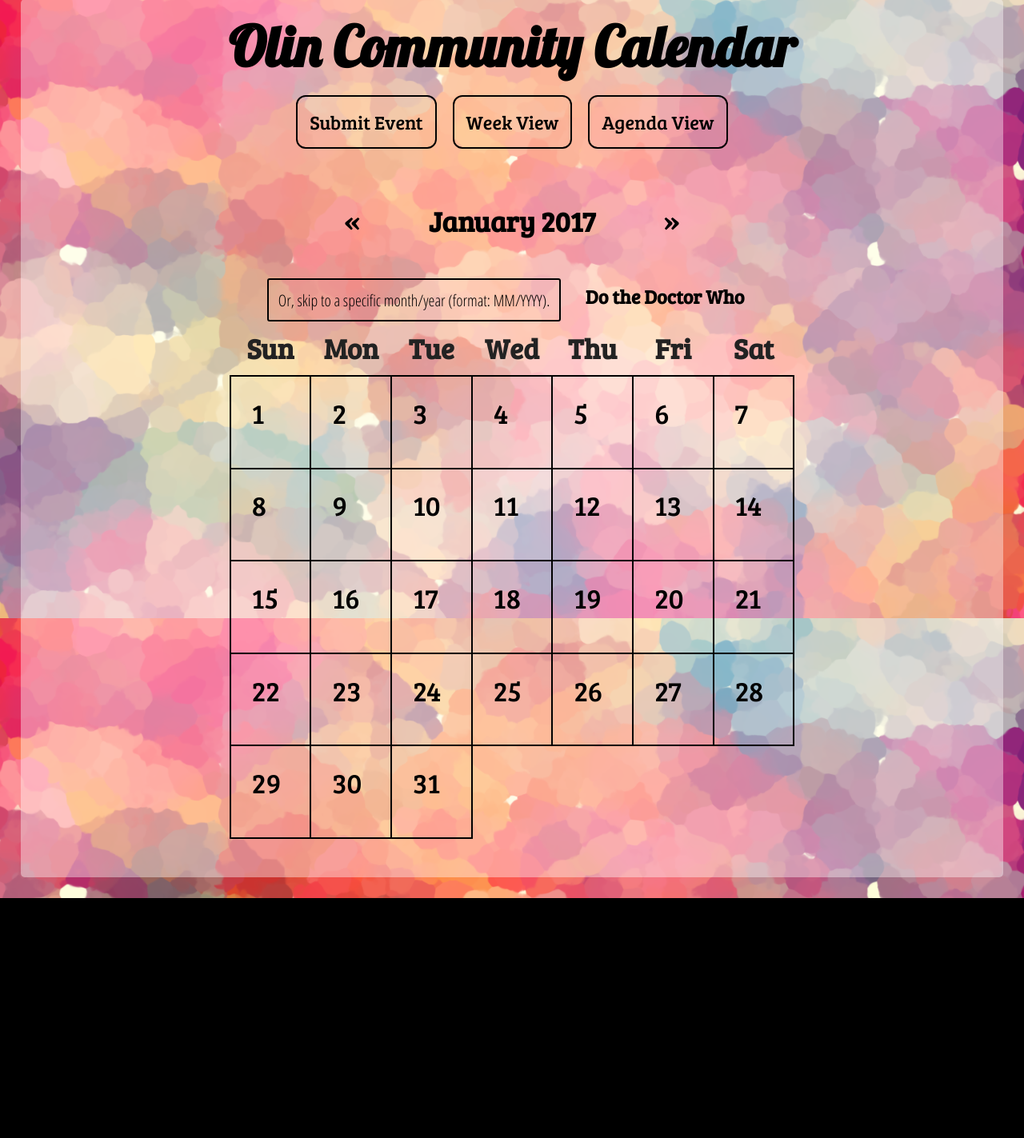
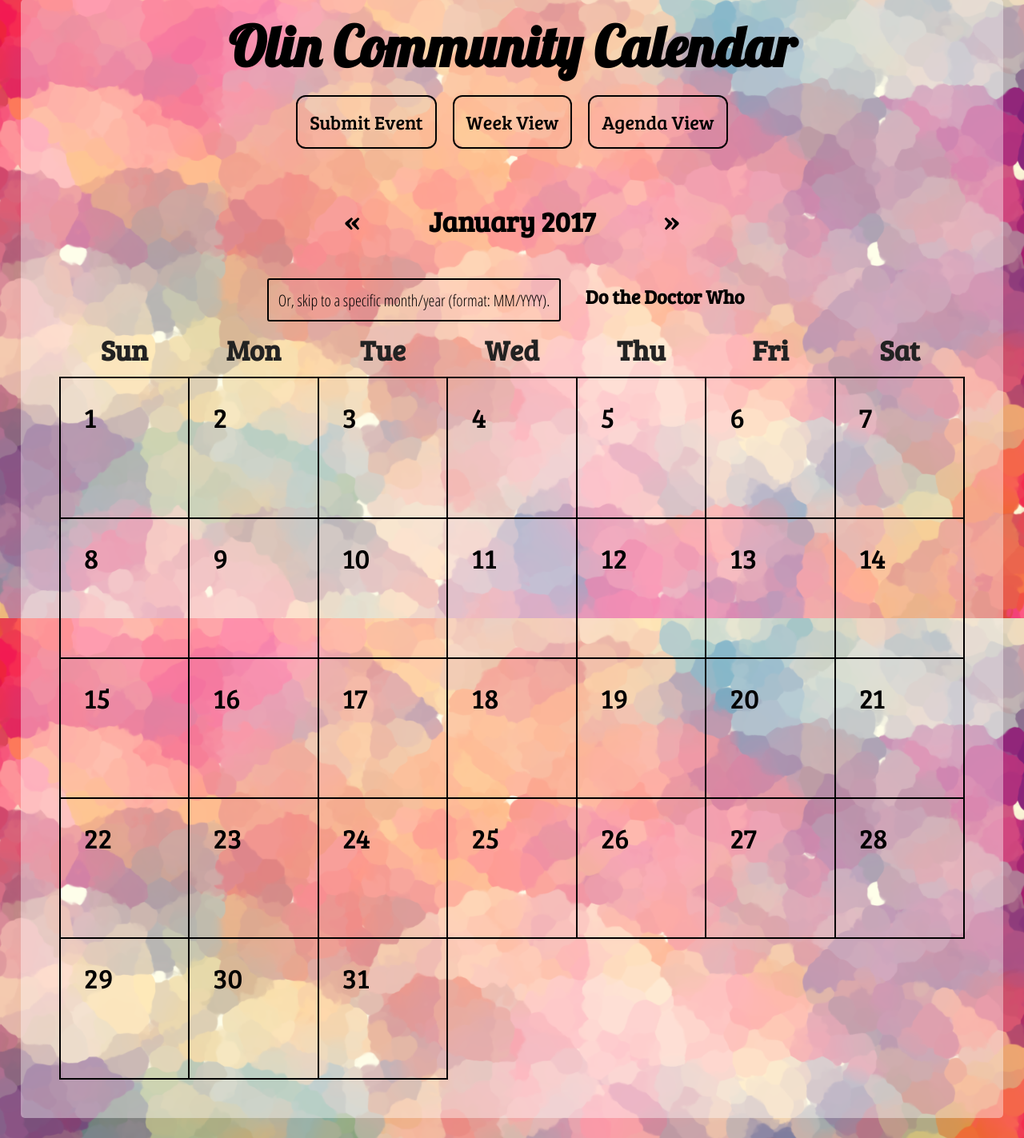
Before and after one commit to leonjunwei/htl-calendar, a Flask app: page / in a window 1280 px wide. Shown: the part 27-1450 px from the top of the page at 80% size. Before the commit the page ends 1150 px from the top, so only its background shows below. Run offline with Flask 2, Linux system fonts and the light colour scheme; data that the repository does not hold is empty; some libraries are stand-ins or nearby versions.

Commit message:
CSS fixes

```diff
--- a/static/stylesheet.css
+++ b/static/stylesheet.css
@@ -189,7 +189,7 @@ table {
   border-collapse: collapse;
   color: #222;
   font-family: 'Bree Serif', serif;
-  /*width: 100%;*/
+  width: 100%;
 }
 
 table.formData {
--- a/templates/index.html
+++ b/templates/index.html
@@ -4,7 +4,7 @@
 <!DOCTYPE html>
 <html>
     <head>
-        <link rel=stylesheet type=text/css href="static/stylesheet.css?version=7">
+        <link rel=stylesheet type=text/css href="static/stylesheet.css?version=8">
         <link href="https://fonts.googleapis.com/css?family=Bree+Serif|Karla|Lobster|Pacifico|Open+Sans+Condensed:300" rel="stylesheet"> <!-- add Google fonts -->
         <title>Clndr</title>
     </head>
```
